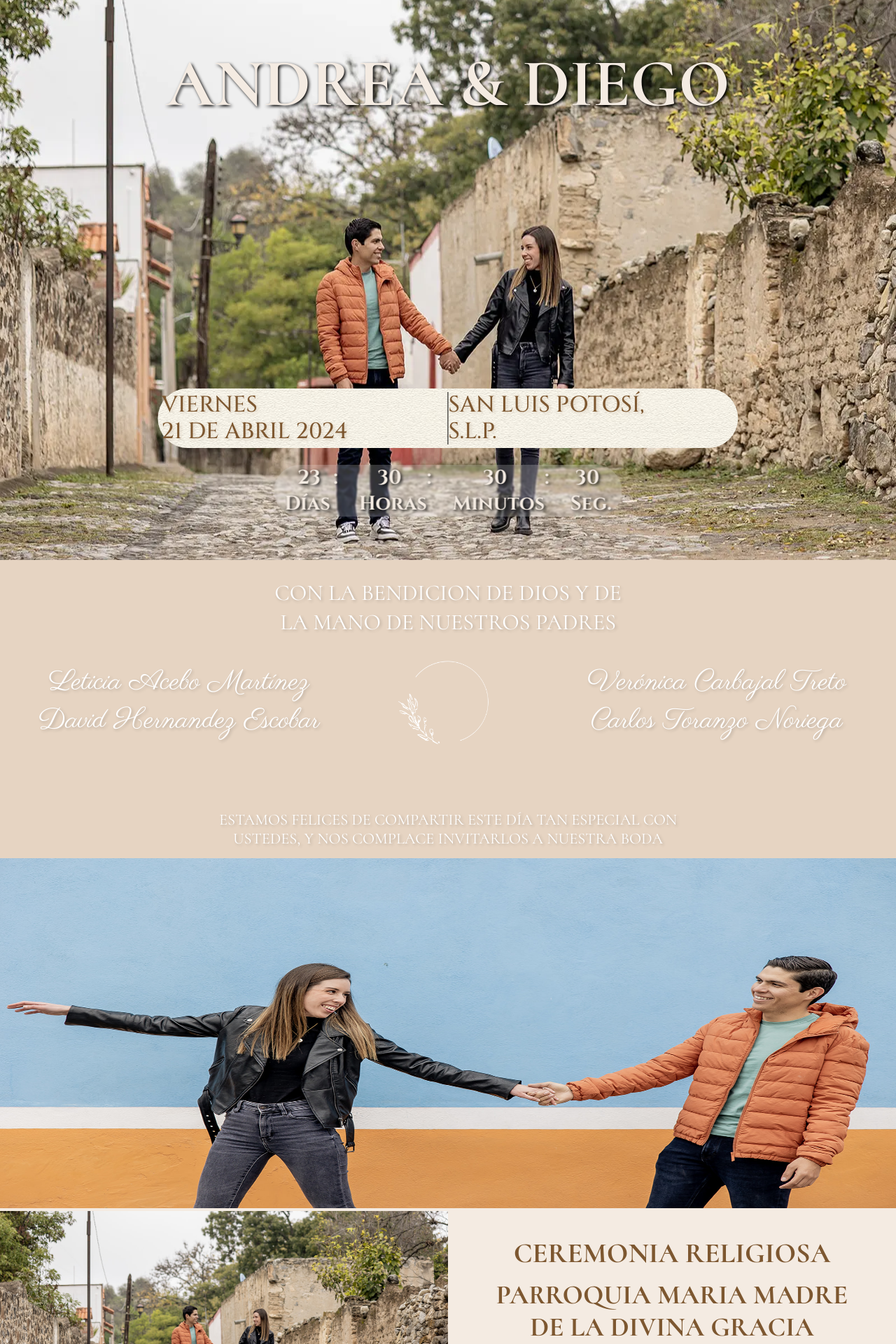
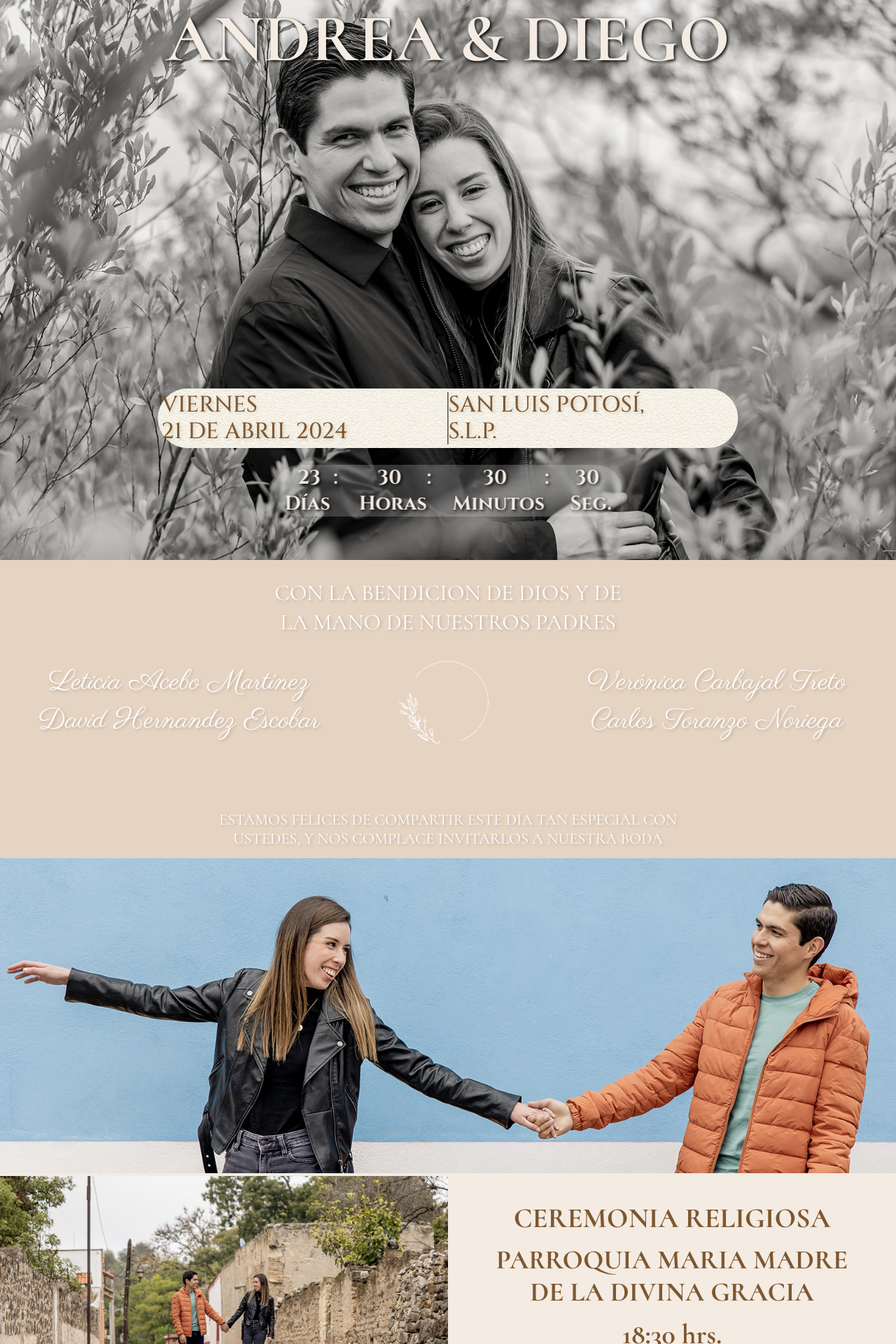
Before and after one commit to Duotech-Design/invitaciones, a React (Create React App) app: page /inicio in a window 1280 px wide. Shown: the top 1920 px of the page at 70% size. Built offline with nearby package versions, Linux system fonts and the light colour scheme; a web font is replaced by a local one.

Commit message:
update inicio

```diff
--- a/src/components/Inicio/Inicio.js
+++ b/src/components/Inicio/Inicio.js
@@ -4,7 +4,7 @@ import theme from "../../theme";
 
 const styles = {
   container: {//cambie el container por un div
-    background: `url("/img/FotoInicio.webp")`,
+    background: `url("/img/fotoo4.jpg")`,
     position: "relative",
     margin: "0px 0px",
     backgroundPosition: '50% 10%',
@@ -15,11 +15,11 @@ const styles = {
     flexDirection:'column',
     alignItems:'center',
     alignContent:'center',
-
+    backgroundSize:'cover'
   },
   textTop: {
     position: "absolute",
-    top: "8%", // Ajusta la posición vertical del texto "ANDREA & DIEGO"
+    top: "0%", // Ajusta la posición vertical del texto "ANDREA & DIEGO"
     width: "100%",
     display: "flex",
     displayDirection: "column",
--- a/src/components/Itinerario/Ceremonia.js
+++ b/src/components/Itinerario/Ceremonia.js
@@ -1,4 +1,5 @@
 import { Typography, Box } from "@mui/material";
+import useMediaQuery from '@mui/material/useMediaQuery';
 
 const styles = {
   button: {
@@ -19,15 +20,18 @@ const styles = {
 };
 
 const Ceremonia = () => {
+  const matches = useMediaQuery('(min-width:900px)');
+
   return (
     <>
      <img
           src="/img/A&D.jpg"
           alt="Imagen de inicio" // Propiedad alt para describir la imagen
           style={{
-            height: "500px",
             width: "100%",
-            overFlow: "hidden",
+            height: matches ? '450px' : '120px',
+            objectFit: 'cover',  // Puedes cambiar a 'contain' si prefieres mostrar toda la imagen
+            objectPosition: "center",
           }}
         />
 
--- a/src/components/Itinerario/Recepcion.js
+++ b/src/components/Itinerario/Recepcion.js
@@ -32,13 +32,14 @@ const Recepcion = () => {
         marginBottom: "15px"
         }}
       >
-        <Box sx={{ flex: "1" }}>
+        <Box sx={{ flex: "1", height:'auto' }}>
           <img
             src="/img/Ad.jpg"
             alt="Imagen de inicio" // Propiedad alt para describir la imagen
             style={{
               height: "100%",
               width: "100%",
+              objectFit: "contain",
             }}
           />
         </Box>
--- a/src/components/Navbar/NewNavbar.js
+++ b/src/components/Navbar/NewNavbar.js
@@ -31,8 +31,6 @@ const NewNavbar = () => {
   const handdleClickExpand = () => {
     setMenu(!menu);
   };
-
-  console.log(matches);
 
   return (
     <>
--- a/src/components/Sections/Section.js
+++ b/src/components/Sections/Section.js
@@ -7,7 +7,7 @@ const styles = {
     backgroundRepeat: 'no-repeat',
     backgroundPosition: '50% 50%',
     width: "100%",
-    height: "700px",
+    height: "200px",
     backgroundAttachment: "fixed",
 
   },
```
